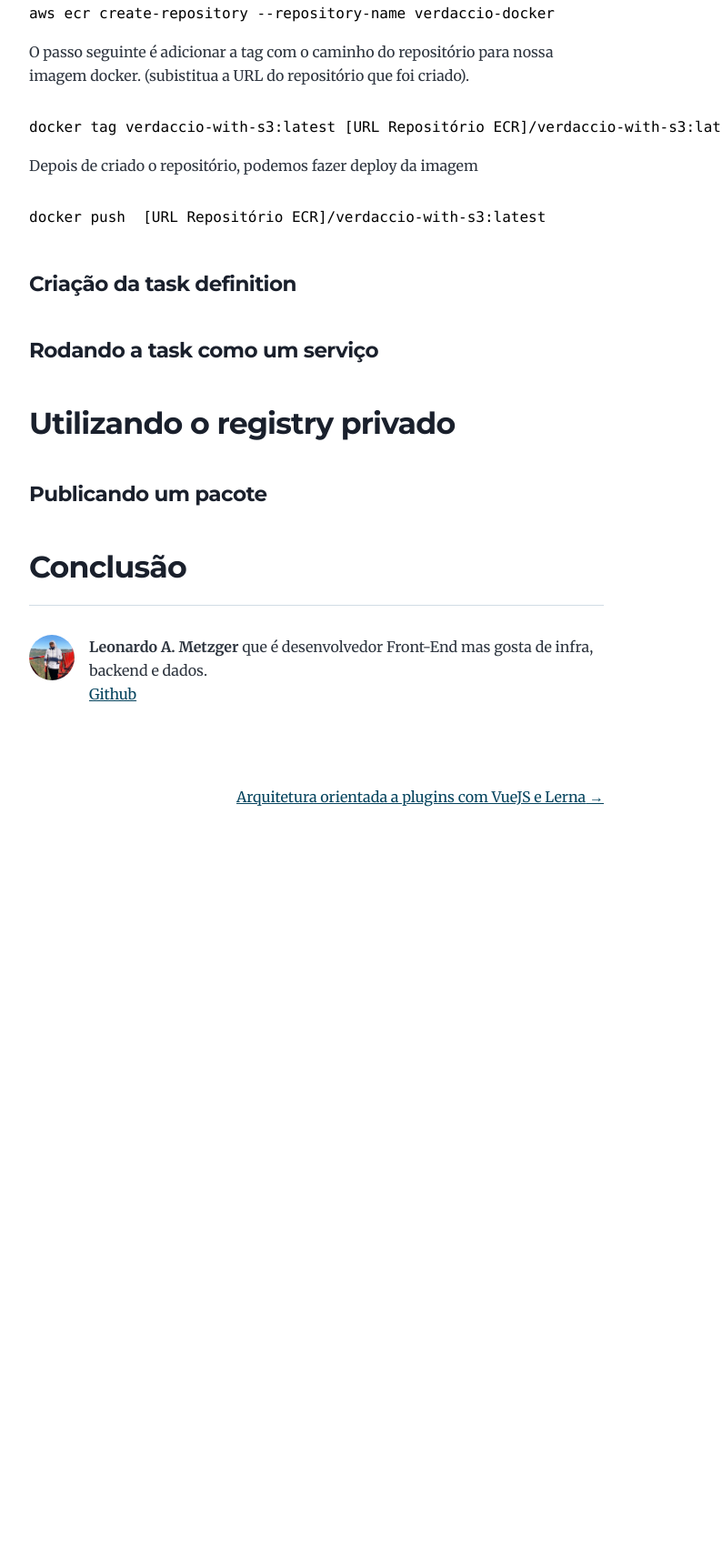
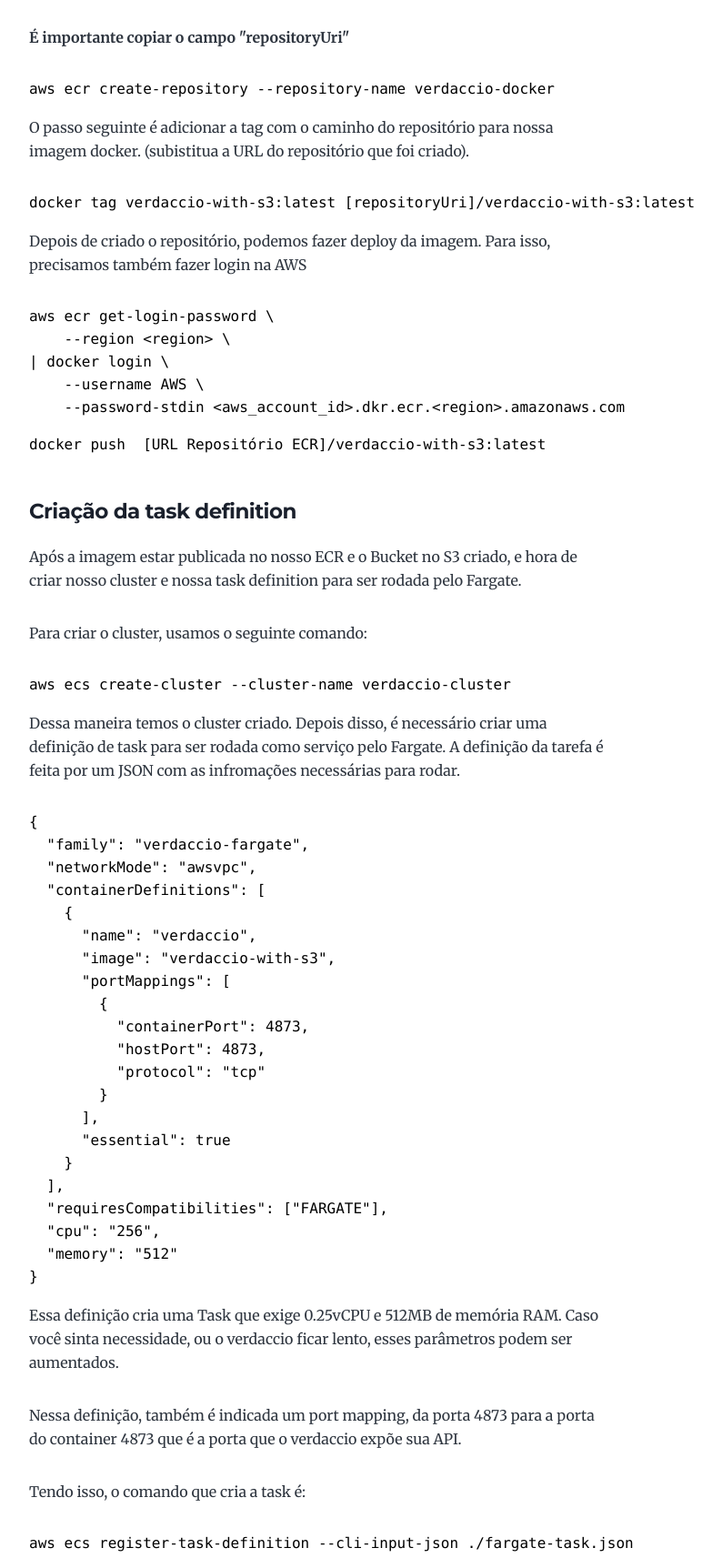
Before and after one commit to leometzger/leometzger.github.io, a Gatsby site: page /verdaccio-on-aws/ in a window 1280 px wide. Shown: the part 3804-5517 px from the top of the page at 91% size, without its empty margins (292-1086 px from the left). Before the commit the page ends 4796 px from the top, so only its background shows below. Built offline with nearby package versions, Linux system fonts and the light colour scheme; Gatsby itself is replaced by a stand-in of ours; some packages are replaced by stand-ins of ours; code samples lack their colours.

Commit message:
Post: Add partial verdaccio-on-aws

````diff
--- a/content/blog/verdaccio-on-aws/index.md
+++ b/content/blog/verdaccio-on-aws/index.md
@@ -71,7 +71,8 @@
 através da interface. Utilizando a CLI, utilizamos o seguinte comando:
 
 ```bash
-aws s3 mb verdaccio-storage
+# Substitua {company} pelo nome da empresa
+aws s3 mb s3://verdaccio-storage-{company}
 ```
 
 #### Criar uma imagem Docker do verdaccio
@@ -104,6 +105,8 @@
 Nesse caso também é possível usar a CLI ou a interface, fica
 a critério de afinidade em como fazer essa criação.
 
+**É importante copiar o campo "repositoryUri"**
+
 ```bash
 aws ecr create-repository --repository-name verdaccio-docker
 ```
@@ -112,17 +115,77 @@
 para nossa imagem docker. (subistitua a URL do repositório que foi criado).
 
 ```bash
-docker tag verdaccio-with-s3:latest [URL Repositório ECR]/verdaccio-with-s3:latest
+docker tag verdaccio-with-s3:latest [repositoryUri]/verdaccio-with-s3:latest
 ```
 
 Depois de criado o repositório, podemos fazer deploy
-da imagem
+da imagem. Para isso, precisamos também fazer login na AWS
+
+```bash
+aws ecr get-login-password \
+    --region <region> \
+| docker login \
+    --username AWS \
+    --password-stdin <aws_account_id>.dkr.ecr.<region>.amazonaws.com
+```
 
 ```bash
 docker push  [URL Repositório ECR]/verdaccio-with-s3:latest
 ```
 
 #### Criação da task definition
+
+Após a imagem estar publicada no nosso ECR e o Bucket
+no S3 criado, e hora de criar nosso cluster e nossa
+task definition para ser rodada pelo Fargate.
+
+Para criar o cluster, usamos o seguinte comando:
+
+```bash
+aws ecs create-cluster --cluster-name verdaccio-cluster
+```
+
+Dessa maneira temos o cluster criado. Depois disso, é necessário
+criar uma definição de task para ser rodada como serviço pelo Fargate.
+A definição da tarefa é feita por um JSON com as infromações necessárias
+para rodar.
+
+```json
+{
+  "family": "verdaccio-fargate",
+  "networkMode": "awsvpc",
+  "containerDefinitions": [
+    {
+      "name": "verdaccio",
+      "image": "verdaccio-with-s3",
+      "portMappings": [
+        {
+          "containerPort": 4873,
+          "hostPort": 4873,
+          "protocol": "tcp"
+        }
+      ],
+      "essential": true
+    }
+  ],
+  "requiresCompatibilities": ["FARGATE"],
+  "cpu": "256",
+  "memory": "512"
+}
+```
+
+Essa definição cria uma Task que exige 0.25vCPU e 512MB de memória RAM. Caso
+você sinta necessidade, ou o verdaccio ficar lento,
+esses parâmetros podem ser aumentados.
+
+Nessa definição, também é indicada um port mapping, da porta 4873 para a porta
+do container 4873 que é a porta que o verdaccio expõe sua API.
+
+Tendo isso, o comando que cria a task é:
+
+```bash
+aws ecs register-task-definition --cli-input-json ./fargate-task.json
+```
 
 #### Rodando a task como um serviço
 
````
